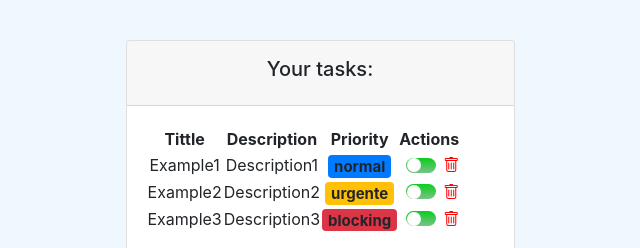
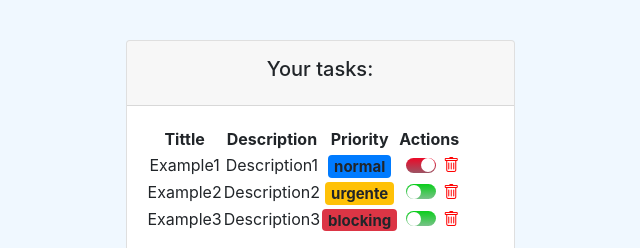
Before and after one commit to LeoVB/ReactJS-BootCamp-Project, a React (Create React App) app: page / in a window 1280 px wide. Shown: the top 248 px of the page, without its empty margins (320-960 px from the left). Built offline with nearby package versions, Linux system fonts and the light colour scheme.

Commit message:
funcioinando correctamente ya
Se sigue mostrando la animacion de cambio, pero la funcionalidad es correcta

```diff
--- a/src/components/container/task_list.jsx
+++ b/src/components/container/task_list.jsx
@@ -45,17 +45,25 @@ const Task_listComponent = () => {
   function deleteTask(task){
     console.log('Complete this task: ',task);
     const index = tasks.indexOf(task);
-    const tempTask = [...tasks]
-    tempTask.splice(index,1)
-    setTasks(tempTask)
+    const tempTasks = [...tasks]
+    tempTasks.splice(index,1)
+    setTasks(tempTasks)
   }
 
 
   function addTask(task){
     const index = tasks.indexOf(task);
-    const tempTask = [...tasks]
-    tempTask.push(task)
-    setTasks(tempTask)
+    const tempTasks = [...tasks]
+    tempTasks.push(task)
+    setTasks(tempTasks)
+  }
+
+  function handleClick(task){
+    const index = tasks.indexOf(task);
+    const tempTasks = [...tasks]
+    const tempTask= tempTasks.at(index)
+    tempTasks.splice(index,0,tempTask)
+    setTasks(tempTasks)
   }
 
   return (
@@ -83,7 +91,7 @@ const Task_listComponent = () => {
                   {/**Iterar lista de tareas */}
                   {tasks.map((task,index) => {
                     return (
-                      <TaskComponent key={index} task={task} complete={completeTask} deleteT={deleteTask}></TaskComponent>
+                      <TaskComponent key={index} task={task} complete={completeTask} deleteT={deleteTask} toggleT={handleClick}></TaskComponent>
                     )
                   })}
 
--- a/src/components/pure/task.jsx
+++ b/src/components/pure/task.jsx
@@ -6,7 +6,7 @@ import { LEVELS } from '../../models/levels.enum'
 import Toggle from '../../Buttons'
 
 
-const TaskComponent = ({ task, complete, deleteT }) => {
+const TaskComponent = ({ task, complete, deleteT, toggleT }) => {
 
   useEffect(() => {
     console.log('Task created')
@@ -16,11 +16,7 @@ const TaskComponent = ({ task, complete, deleteT }) => {
     }
   }, [task])
 
-  const [toggled, setToggled] = useState(false)
 
-  function handleClick(){
-    setToggled((s)=> !s);
-  }
   /**Funcion que retorna un badge
    * dependiendo del nivel de la task
    */
@@ -92,7 +88,7 @@ const TaskComponent = ({ task, complete, deleteT }) => {
 
         {/* {taskCompletedIcon()} */}
         {/* <Toggle toggled={toggled} onClick={handleClick(); ()=> complete(task)}></Toggle> */}
-        <Toggle toggled={toggled} onClick={() => { handleClick(); complete(task); }}></Toggle>
+        <Toggle toggled={task.completed} onClick={() => { toggleT(task); complete(task); }}></Toggle>
        <div> <i onClick={() => deleteT(task)} className='bi-trash task-action' style={{ color: 'red' }}></i></div>
       </td>
 
@@ -103,7 +99,8 @@ const TaskComponent = ({ task, complete, deleteT }) => {
 TaskComponent.propTypes = {
   task: PropTypes.instanceOf(Task).isRequired,  //reviusa que se reciba una Task
   complete: PropTypes.func.isRequired,
-  deleteT: PropTypes.func.isRequired
+  deleteT: PropTypes.func.isRequired,
+  toggleT: PropTypes.func.isRequired
 }
 
 export default TaskComponent
```
